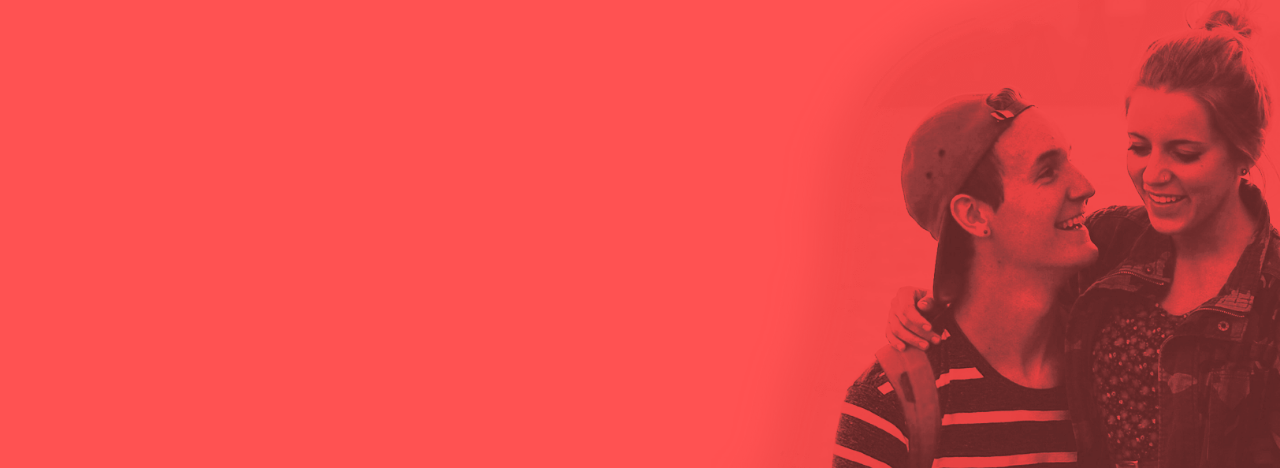
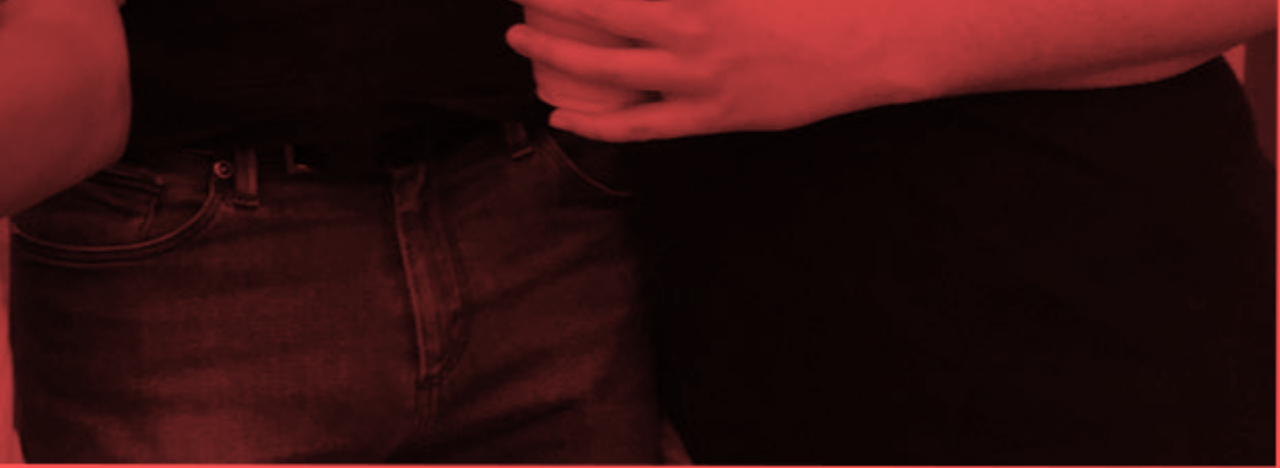
Before and after one commit to fraenziundmichi/fraenziundmichi.github.io, a plain HTML site: page index.html in a window 1280 px wide. Shown: the part 332-800 px from the top of the page. Drawn offline with nearby package versions, Linux system fonts and the light colour scheme.

Commit message:
change image

```diff
--- a/assets/css/main.css
+++ b/assets/css/main.css
@@ -72,10 +72,10 @@ hr {
 
 .header {
     background-color: #FF5252;
-    background-image: url("../img/couple.png");
+    background-image: url("../img/hochzig4.png");
     background-position: bottom right;
     background-repeat: no-repeat;
-    background-size: auto 600px;
+    background-size: 200% auto;
     height: 100%;
 }
 
```
Also changed, not shown: assets/img/hochzig4.png (added).
